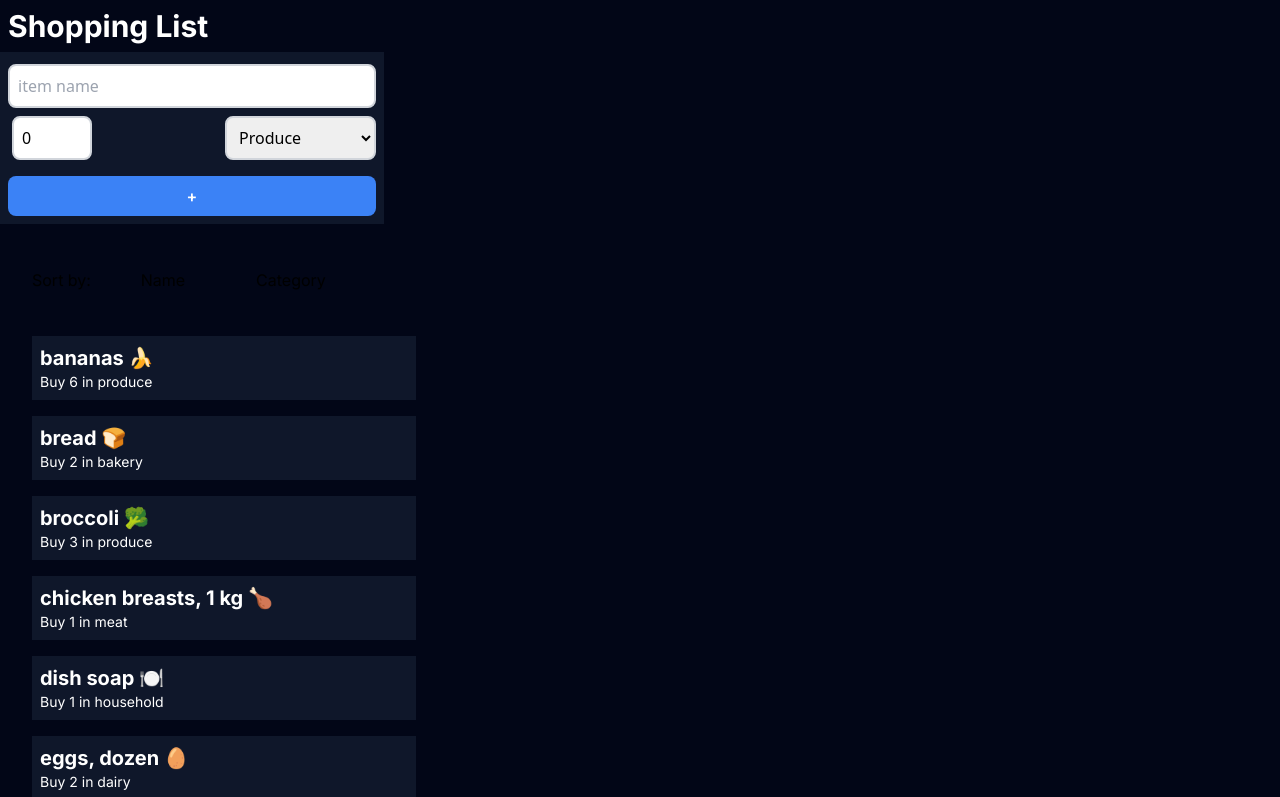
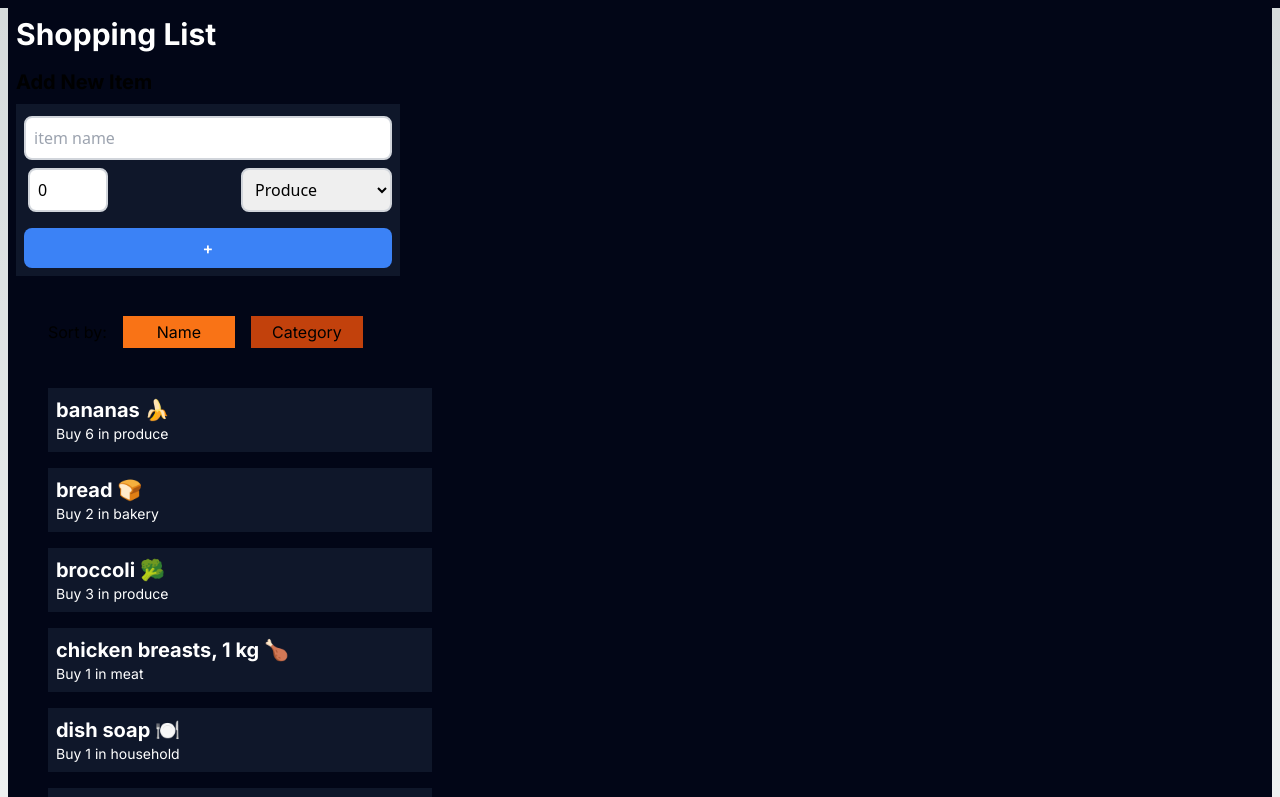
Before and after one commit to emonhundubey/cprg306-assignments, a Next.js app: page /week-6 in a window 1280 px wide. Shown: the top 797 px of the page. Built offline with nearby package versions, Linux system fonts and the light colour scheme.

Commit message:
more updates with tailwind
tailwind adjustments

```diff
--- a/app/week-5/Item-List.js
+++ b/app/week-5/Item-List.js
@@ -1,11 +1,19 @@
-"use client";
-
 import React, { useState } from 'react';
 import Item from './Item';
 import itemsData from './items.json';
 
 const ItemList = () => {
   const [sortBy, setSortBy] = useState('name');
+
+  // Function to handle sorting by name
+  const handleSortByName = () => {
+    setSortBy('name');
+  };
+
+  // Function to handle sorting by category
+  const handleSortByCategory = () => {
+    setSortBy('category');
+  };
 
   const sortedItems = itemsData.slice().sort((a, b) => {
     if (sortBy === 'name') {
@@ -20,21 +28,24 @@ const ItemList = () => {
   return (
     <div className="m-4">
       <div className="inline-flex items-center p-4">
-      <h2 className= "mr-2">Sort by:</h2>
+        <h2 className="mr-2">Sort by:</h2>
         <button
-          onClick={() => setSortBy('name')}
-          className={`bg-${sortBy === 'name' ? 'orange-500' : 'orange-700'} p-1 m-2 w-28 transition-colors`}
+          onClick={handleSortByName}
+          className={`p-1 m-2 w-28 transition-colors ${
+            sortBy === 'name' ? 'bg-orange-500' : 'bg-orange-700'
+          }`}
         >
           Name
         </button>
         <button
-          onClick={() => setSortBy('category')}
-          className={`bg-${sortBy === 'category' ? 'orange-500' : 'orange-700'} p-1 m-2 w-28 transition-colors`}
+          onClick={handleSortByCategory}
+          className={`p-1 m-2 w-28 transition-colors ${
+            sortBy === 'category' ? 'bg-orange-500' : 'bg-orange-700'
+          }`}
         >
           Category
         </button>
       </div>
-
 
       {sortedItems.map((item) => (
         <Item key={item.id} name={item.name} quantity={item.quantity} category={item.category} />
--- a/app/week-5/page.js
+++ b/app/week-5/page.js
@@ -1,4 +1,4 @@
-
+"use client";
 import ItemList from './Item-List';
 
 const Page = (props) => {
--- a/app/week-6/Item-list.js
+++ b/app/week-6/Item-list.js
@@ -28,23 +28,29 @@ const ItemList = ({ items }) => {
         <h2 className="mr-2">Sort by:</h2>
         <button
           onClick={handleSortByName}
-          className={`bg-${sortBy === 'name' ? 'orange-500' : 'orange-700'} p-1 m-2 w-28 transition-colors`}
+          className={`p-1 m-2 w-28 transition-colors ${
+            sortBy === 'name' ? 'bg-orange-500' : 'bg-orange-700'
+          }`}
         >
           Name
         </button>
         <button
           onClick={handleSortByCategory}
-          className={`bg-${sortBy === 'category' ? 'orange-500' : 'orange-700'} p-1 m-2 w-28 transition-colors`}
+          className={`p-1 m-2 w-28 transition-colors ${
+            sortBy === 'category' ? 'bg-orange-500' : 'bg-orange-700'
+          }`}
         >
           Category
         </button>
       </div>
+
 
       {sortedItems.map((item) => (
         <Item key={item.id} name={item.name} quantity={item.quantity} category={item.category} />
       ))}
     </div>
   );
-};
+  };
 
-export default ItemList;
+
+  export default ItemList;
--- a/app/week-6/NewItem.js
+++ b/app/week-6/NewItem.js
@@ -1,27 +1,23 @@
 "use client";
 import { useState } from "react";
 
-export default function NewItem({ addNewItem, bgClass, padding }) {
+export default function NewItem({ onAddItem, bgClass, padding }) {
   const [name, setName] = useState("");
   const [quantity, setQuantity] = useState(0);
   const [category, setCategory] = useState("Produce");
 
   const handleForm = (event) => {
-
     event.preventDefault();
-
 
     const addedItem = {
       name,
       quantity,
       category,
     };
-    if (addNewItem) {
-      addNewItem(addedItem);
+    if (onAddItem) {
+      onAddItem(addedItem);
     } else {
-      alert(
-        `Added item: ${name}, quantity: ${quantity}, category: ${category}`
-      );
+      console.log(addedItem);
     }
     setName("");
     setQuantity(1);
@@ -41,9 +37,9 @@ export default function NewItem({ addNewItem, bgClass, padding }) {
   return (
     <form
       onSubmit={handleForm}
-      className={`my-2 ${
-        bgClass ?? "bg-slate-900"
-      } text-black max-w-sm w-full p-${padding ?? 2}`}
+      className={`my-2 ${bgClass ?? "bg-slate-900"} text-black max-w-sm w-full p-${
+        padding ?? 2
+      }`}
     >
       <div className="mb-2">
         <input
@@ -85,7 +81,7 @@ export default function NewItem({ addNewItem, bgClass, padding }) {
         </select>
       </div>
       <button
-        className="w-full rounded-lg mt-4 py-2 px-4 bg-blue-500 text-white font-semibold focus:ring-2 focus:ring-blue-400 focus:ring-opacity-75 "
+        className="w-full rounded-lg mt-4 py-2 px-4 bg-blue-500 text-white font-semibold focus:ring-2 focus:ring-blue-400 focus:ring-opacity-75"
         type="submit"
       >
         {" "}
--- a/app/week-6/page.js
+++ b/app/week-6/page.js
@@ -1,25 +1,25 @@
 "use client";
-import { useState } from 'react';
-import ItemList from './Item-List'; // Changed 'Item-List' to 'Item-list'
+import React from 'react';
+import ItemList from './Item-list';
 import itemsData from './items.json';
 import NewItem from './NewItem';
 
-
 const Page = (props) => {
 
-    const [items, setItems] = useState(itemsData);
+    const [items, setItems] = React.useState(itemsData);
 
     const eventHandler = (newItem) => {
         setItems([...items, newItem]);
     }
 
   return (
-    <main className="bg-slate-950">
-      <h1 className="font-bold text-white text-3xl m-2">Shopping List</h1>
-
+    <main className="bg-slate-950 p-2 m-2">
+      <h1 className="font-bold text-white text-3xl mb-4">Shopping List</h1>
+      <h3 className="text-xl font-bold">Add New Item</h3>
       <NewItem handleAddItem={eventHandler} />
 
       <ItemList items={items} />
+
     </main>
   );
 };
```
Lines whose indentation alone changed are shown as unchanged.
